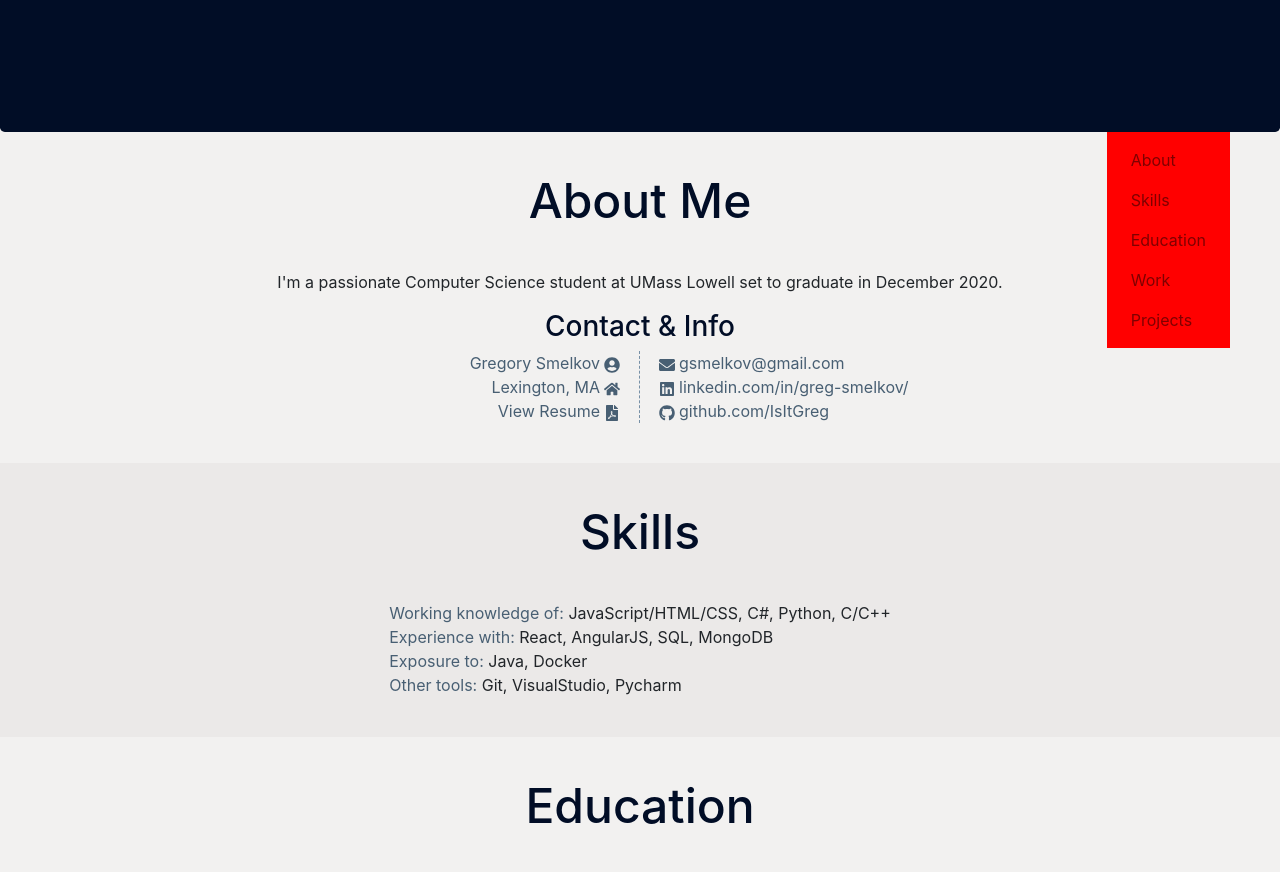
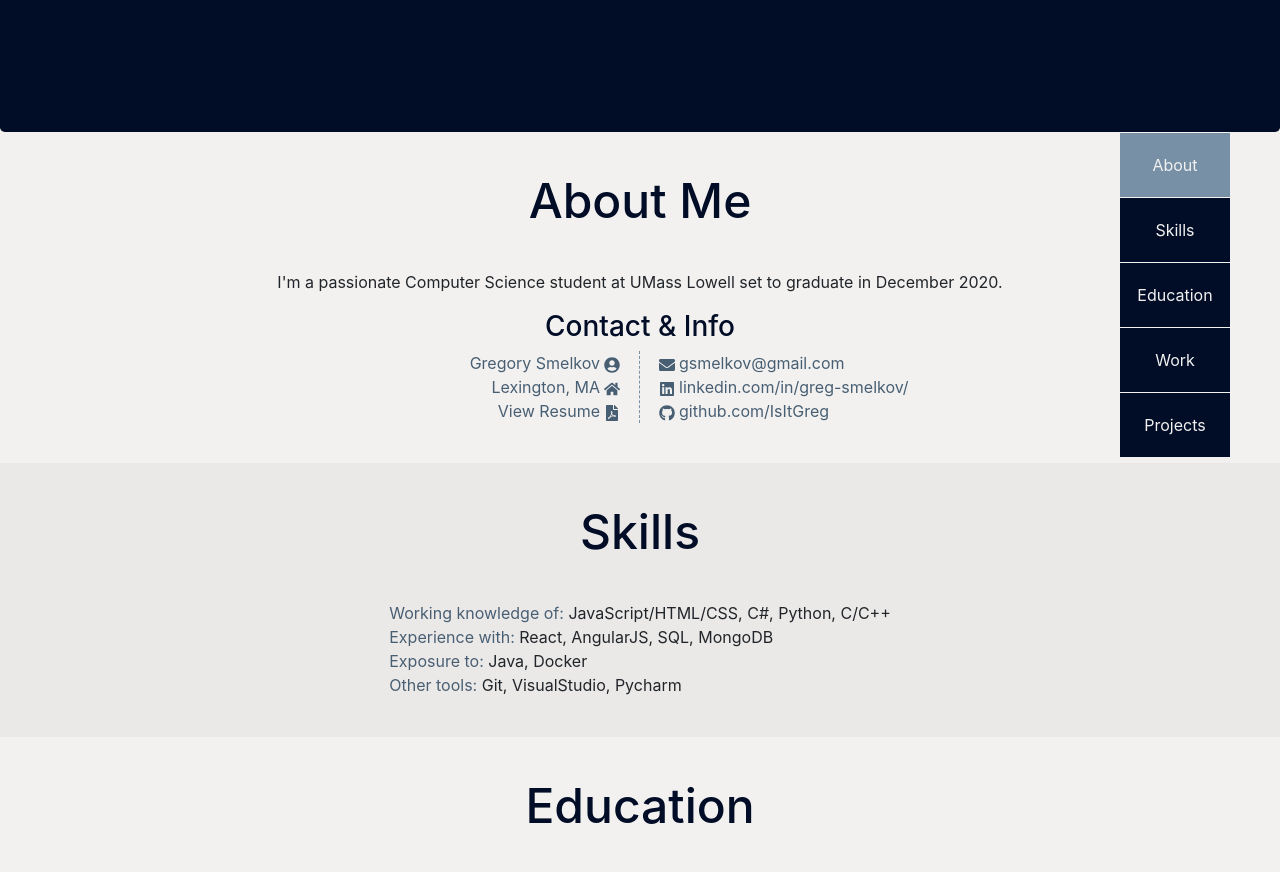
Before and after one commit to IsItGreg/gsme.dev, a React (Create React App) app: page / in a window 1280 px wide. Shown: the part 3840-4712 px from the top of the page. Built offline with nearby package versions, Linux system fonts and the light colour scheme.

Commit message:
Added navbar

```diff
--- a/src/App.css
+++ b/src/App.css
@@ -190,14 +190,33 @@ header h2 {
 
 #page-navbar {
   position: sticky;
-  background-color: red;
+  background-color: #010d26;
   width: fit-content;
   top: 50px;
   right: 50px;
   float: right;
   z-index: 100;
+  text-align: center;
 }
 
-#page-navbar > .navbar-nav {
-  flex-direction: column;
+#page-navbar .nav {
+
+  /* justify-content: center; */
 }
+
+#page-navbar a {
+  color: #f2f1f0;
+  /* padding: 20px 20px; */
+  padding: 20px 0;
+  width: 110px;
+  border-top: 1px solid #f2f1f0;
+}
+
+.navbar-active {
+  background-color: #7790a6;
+}
+
+.page-navbar-scrollspy {
+  padding: 0;
+  margin: 0;
+}
--- a/src/App.js
+++ b/src/App.js
@@ -1,6 +1,7 @@
 import React from 'react';
 import { Jumbotron, Row, Col, Container, Navbar, Nav } from 'react-bootstrap';
 import { FaChevronCircleDown, FaFileAlt, FaGithub, FaLinkedin, FaHome, FaEnvelope, FaFilePdf, FaUserCircle } from 'react-icons/fa';
+import Scrollspy from 'react-scrollspy';
 import Pdf from '../src/GregorySmelkovResume.pdf';
 import 'bootstrap/dist/css/bootstrap.min.css';
 import './App.css';
@@ -26,7 +27,7 @@ class App extends React.Component {
 
   render() {
     return (
-      <div data-spy="scroll" data-target="#page-navbar" data-offset="0">
+      <div>
         <Jumbotron style={{ height: window.innerHeight }}>
           <div style={{ right: this.state.slideRight }} className="slide-title">
             <h1 className="slide-title-title">
@@ -39,7 +40,17 @@ class App extends React.Component {
           <div className="arrow"><a href="#about"><FaChevronCircleDown /></a></div>
         </Jumbotron>
 
-        <Navbar id="page-navbar">
+        <div id="page-navbar">
+          <Scrollspy className="page-navbar-scrollspy" items={['about', 'skills', 'education', 'work', 'projects']} currentClassName="navbar-active" offset={ -1 }>
+            <Nav><a href="#about">About</a></Nav>
+            <Nav><a href="#skills">Skills</a></Nav>
+            <Nav><a href="#education">Education</a></Nav>
+            <Nav><a href="#work">Work</a></Nav>
+            <Nav><a href="#projects">Projects</a></Nav>
+          </Scrollspy>
+        </div>
+
+        {/* <Navbar id="page-navbar">
           <Nav>
             <Nav.Link href="#about">About</Nav.Link>
             <Nav.Link href="#skills">Skills</Nav.Link>
@@ -47,7 +58,7 @@ class App extends React.Component {
             <Nav.Link href="#work">Work</Nav.Link>
             <Nav.Link href="#projects">Projects</Nav.Link>
           </Nav>
-        </Navbar>
+        </Navbar> */}
 
         <section id="about">
           <Container>
```
